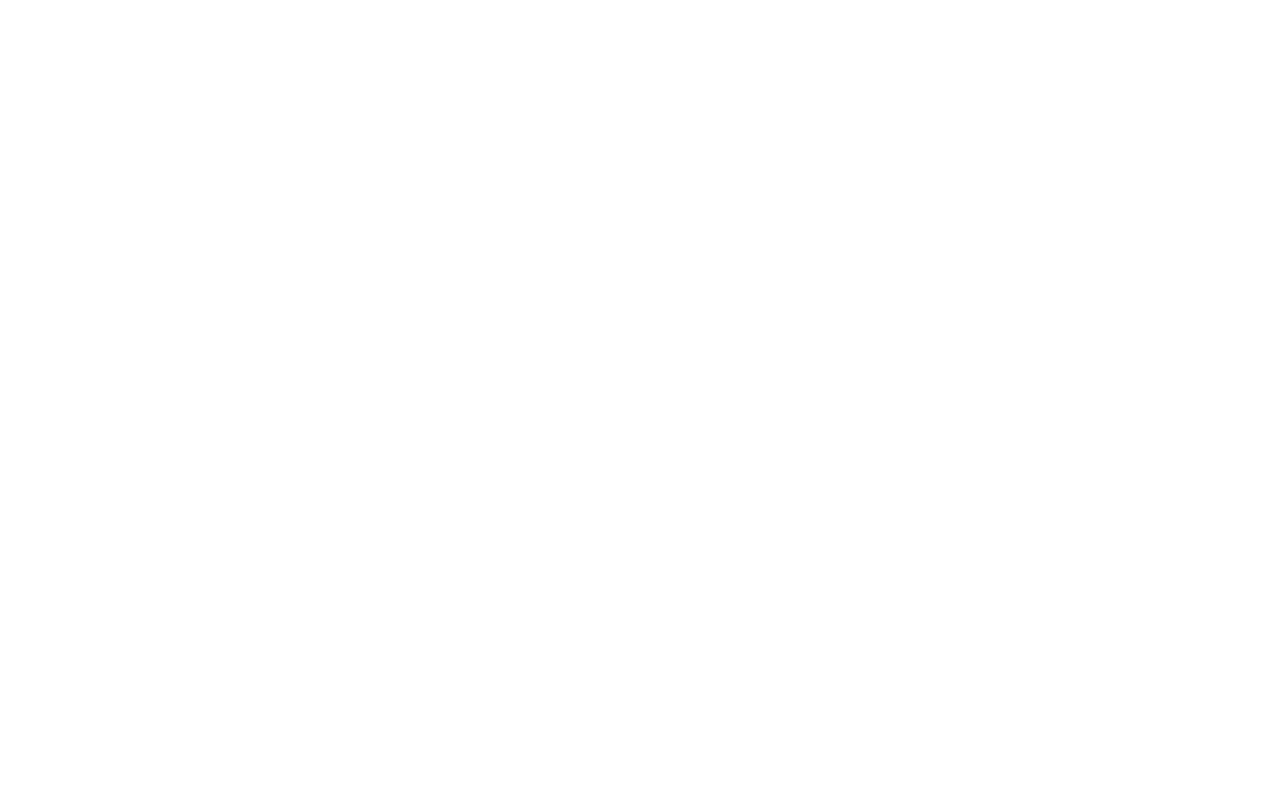
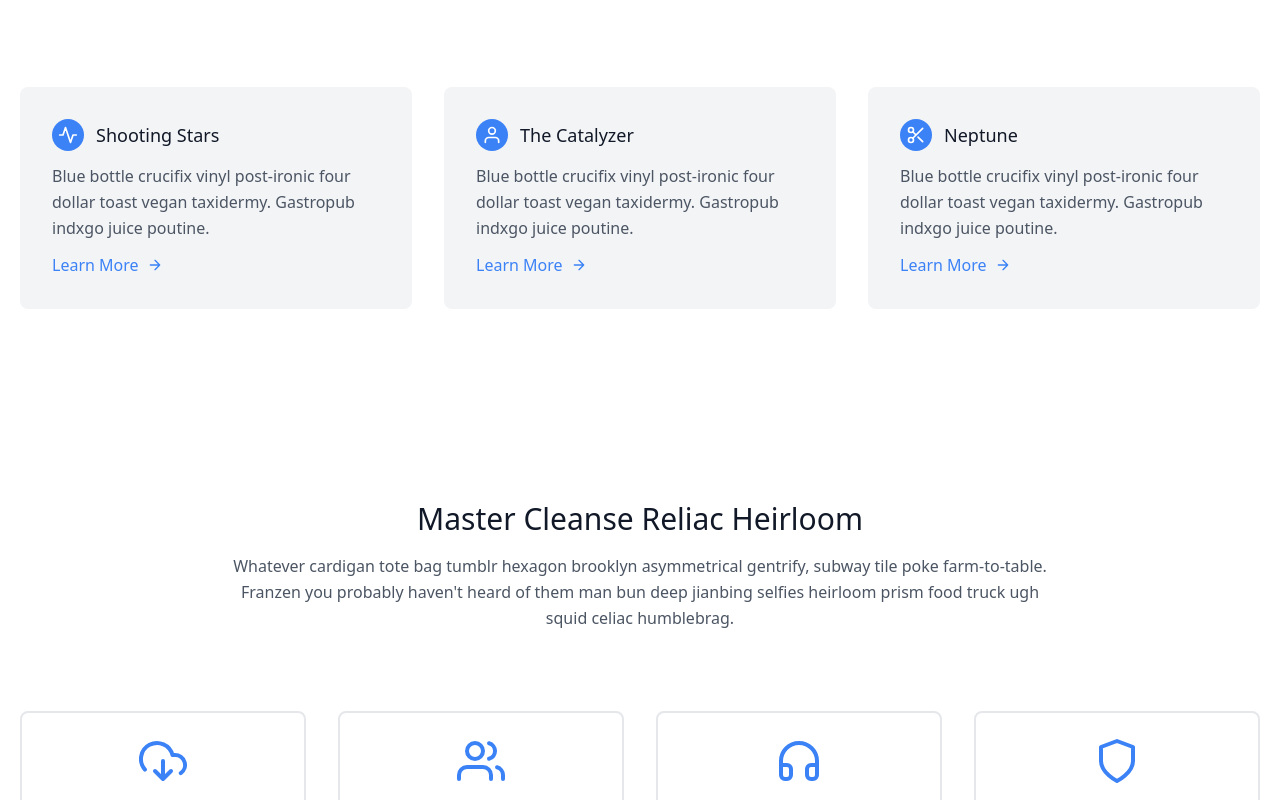
Before and after one commit to matthewmarin/OnlyShops, a React (Vite) app: page / in a window 1280 px wide. Shown: the part 3020-3820 px from the top of the page. Before the commit the page ends 2147 px from the top, so only its background shows below. Built offline with nearby package versions, Linux system fonts and the light colour scheme; no server answers.

Commit message:
fetch data to product.jsx

```diff
--- a/src/App.jsx
+++ b/src/App.jsx
@@ -2,10 +2,16 @@ import React from "react";
 import Header from "./components/Header";
 import Home from "./pages/Home";
 import Footer from "./components/Footer";
+import { Route, Routes } from "react-router-dom";
+import Product from "./pages/Product";
 function App() {
   return (
     <div>
       <Header />
+      <Routes>
+        <Route path="/" element={<Home />} />
+        <Route path="/products/:id" element={<Product />} />
+      </Routes>
       <Home />
       <Footer />
     </div>
--- a/src/components/Features.jsx
+++ b/src/components/Features.jsx
@@ -12,9 +12,9 @@ function Features() {
                   <svg
                     fill="none"
                     stroke="currentColor"
-                    stroke-linecap="round"
-                    stroke-linejoin="round"
-                    stroke-width="2"
+                    strokeLinecap="round"
+                    strokeLinejoin="round"
+                    strokeWidth="2"
                     className="w-5 h-5"
                     viewBox="0 0 24 24"
                   >
@@ -35,9 +35,9 @@ function Features() {
                   <svg
                     fill="none"
                     stroke="currentColor"
-                    stroke-linecap="round"
-                    stroke-linejoin="round"
-                    stroke-width="2"
+                    strokeLinecap="round"
+                    strokeLinejoin="round"
+                    strokeWidth="2"
                     className="w-4 h-4 ml-2"
                     viewBox="0 0 24 24"
                   >
@@ -54,9 +54,9 @@ function Features() {
                   <svg
                     fill="none"
                     stroke="currentColor"
-                    stroke-linecap="round"
-                    stroke-linejoin="round"
-                    stroke-width="2"
+                    strokeLinecap="round"
+                    strokeLinejoin="round"
+                    strokeWidth="2"
                     className="w-5 h-5"
                     viewBox="0 0 24 24"
                   >
@@ -78,9 +78,9 @@ function Features() {
                   <svg
                     fill="none"
                     stroke="currentColor"
-                    stroke-linecap="round"
-                    stroke-linejoin="round"
-                    stroke-width="2"
+                    strokeLinecap="round"
+                    strokeLinejoin="round"
+                    strokeWidth="2"
                     className="w-4 h-4 ml-2"
                     viewBox="0 0 24 24"
                   >
@@ -97,9 +97,9 @@ function Features() {
                   <svg
                     fill="none"
                     stroke="currentColor"
-                    stroke-linecap="round"
-                    stroke-linejoin="round"
-                    stroke-width="2"
+                    strokeLinecap="round"
+                    strokeLinejoin="round"
+                    strokeWidth="2"
                     className="w-5 h-5"
                     viewBox="0 0 24 24"
                   >
@@ -122,9 +122,9 @@ function Features() {
                   <svg
                     fill="none"
                     stroke="currentColor"
-                    stroke-linecap="round"
-                    stroke-linejoin="round"
-                    stroke-width="2"
+                    strokeLinecap="round"
+                    strokeLinejoin="round"
+                    strokeWidth="2"
                     className="w-4 h-4 ml-2"
                     viewBox="0 0 24 24"
                   >
--- a/src/components/Footer.jsx
+++ b/src/components/Footer.jsx
@@ -9,9 +9,9 @@ function Footer() {
             xmlns="http://www.w3.org/2000/svg"
             fill="none"
             stroke="currentColor"
-            stroke-linecap="round"
-            stroke-linejoin="round"
-            stroke-width="2"
+            strokeLinecap="round"
+            strokeLinejoin="round"
+            strokeWidth="2"
             className="w-10 h-10 text-white p-2 bg-blue-500 rounded-full"
             viewBox="0 0 24 24"
           >
@@ -34,9 +34,9 @@ function Footer() {
           <a className="text-gray-500">
             <svg
               fill="currentColor"
-              stroke-linecap="round"
-              stroke-linejoin="round"
-              stroke-width="2"
+              strokeLinecap="round"
+              strokeLinejoin="round"
+              strokeWidth="2"
               className="w-5 h-5"
               viewBox="0 0 24 24"
             >
@@ -46,9 +46,9 @@ function Footer() {
           <a className="ml-3 text-gray-500">
             <svg
               fill="currentColor"
-              stroke-linecap="round"
-              stroke-linejoin="round"
-              stroke-width="2"
+              strokeLinecap="round"
+              strokeLinejoin="round"
+              strokeWidth="2"
               className="w-5 h-5"
               viewBox="0 0 24 24"
             >
@@ -59,9 +59,9 @@ function Footer() {
             <svg
               fill="none"
               stroke="currentColor"
-              stroke-linecap="round"
-              stroke-linejoin="round"
-              stroke-width="2"
+              strokeLinecap="round"
+              strokeLinejoin="round"
+              strokeWidth="2"
               className="w-5 h-5"
               viewBox="0 0 24 24"
             >
@@ -73,9 +73,9 @@ function Footer() {
             <svg
               fill="currentColor"
               stroke="currentColor"
-              stroke-linecap="round"
-              stroke-linejoin="round"
-              stroke-width="0"
+              strokeLinecap="round"
+              strokeLinejoin="round"
+              strokeWidth="0"
               className="w-5 h-5"
               viewBox="0 0 24 24"
             >
--- a/src/components/Header.jsx
+++ b/src/components/Header.jsx
@@ -9,9 +9,9 @@ function Header() {
             xmlns="http://www.w3.org/2000/svg"
             fill="none"
             stroke="currentColor"
-            stroke-linecap="round"
-            stroke-linejoin="round"
-            stroke-width="2"
+            strokeLinecap="round"
+            strokeLinejoin="round"
+            strokeWidth="2"
             className="w-10 h-10 text-white p-2 bg-blue-500 rounded-full"
             viewBox="0 0 24 24"
           >
@@ -30,9 +30,9 @@ function Header() {
           <svg
             fill="none"
             stroke="currentColor"
-            stroke-linecap="round"
-            stroke-linejoin="round"
-            stroke-width="2"
+            strokeLinecap="round"
+            strokeLinejoin="round"
+            strokeWidth="2"
             className="w-4 h-4 ml-1"
             viewBox="0 0 24 24"
           >
--- a/src/components/StatusCard.jsx
+++ b/src/components/StatusCard.jsx
@@ -21,9 +21,9 @@ function StatusCard() {
               <svg
                 fill="none"
                 stroke="currentColor"
-                stroke-linecap="round"
-                stroke-linejoin="round"
-                stroke-width="2"
+                strokeLinecap="round"
+                strokeLinejoin="round"
+                strokeWidth="2"
                 className="text-blue-500 w-12 h-12 mb-3 inline-block"
                 viewBox="0 0 24 24"
               >
@@ -41,9 +41,9 @@ function StatusCard() {
               <svg
                 fill="none"
                 stroke="currentColor"
-                stroke-linecap="round"
-                stroke-linejoin="round"
-                stroke-width="2"
+                strokeLinecap="round"
+                strokeLinejoin="round"
+                strokeWidth="2"
                 className="text-blue-500 w-12 h-12 mb-3 inline-block"
                 viewBox="0 0 24 24"
               >
@@ -62,9 +62,9 @@ function StatusCard() {
               <svg
                 fill="none"
                 stroke="currentColor"
-                stroke-linecap="round"
-                stroke-linejoin="round"
-                stroke-width="2"
+                strokeLinecap="round"
+                strokeLinejoin="round"
+                strokeWidth="2"
                 className="text-blue-500 w-12 h-12 mb-3 inline-block"
                 viewBox="0 0 24 24"
               >
@@ -82,9 +82,9 @@ function StatusCard() {
               <svg
                 fill="none"
                 stroke="currentColor"
-                stroke-linecap="round"
-                stroke-linejoin="round"
-                stroke-width="2"
+                strokeLinecap="round"
+                strokeLinejoin="round"
+                strokeWidth="2"
                 className="text-blue-500 w-12 h-12 mb-3 inline-block"
                 viewBox="0 0 24 24"
               >
--- a/src/main.jsx
+++ b/src/main.jsx
@@ -2,10 +2,13 @@ import React from "react";
 import ReactDOM from "react-dom/client";
 import App from "./App.jsx";
 import "./index.css";
+import { BrowserRouter } from "react-router-dom";
 
 const root = ReactDOM.createRoot(document.getElementById("root"));
 root.render(
   <React.StrictMode>
-    <App />
+    <BrowserRouter>
+      <App />
+    </BrowserRouter>
   </React.StrictMode>
 );
--- /dev/null
+++ b/src/pages/Product.jsx
@@ -0,0 +1,66 @@
+import React, { useEffect, useState } from "react";
+import { useParams } from "react-router-dom";
+
+function Product() {
+  const { id } = useParams();
+  const [product, setProduct] = useState([]);
+  console.log(id, "id", product);
+
+  useEffect(() => {
+    const fetchProduct = async () => {
+      const response = await fetch(`https://fakestoreapi.com/products/${id}`);
+      const data = await response.json();
+      console.log(data);
+      setProduct(data);
+    };
+    fetchProduct();
+  }, []);
+
+  !Object.keys(product).length > 0 && <div>Item Not Found</div>;
+
+  return (
+    <section className="text-gray-600 body-font overflow-hidden">
+      <div className="container px-5 py-24 mx-auto">
+        <div className="lg:w-4/5 mx-auto flex flex-wrap">
+          <img
+            alt={product?.title}
+            className="lg:w-1/2 w-full lg:h-auto max-h-[600px] h-64 object-contain object-center rounded"
+            src={product?.image}
+          />
+          <div className="lg:w-1/2 w-full lg:pl-10 lg:py-6 mt-6 lg:mt-0">
+            <h2 className="text-sm title-font text-gray-500 tracking-widest">
+              {product?.category}
+            </h2>
+            <h1 className="text-gray-900 text-3xl title-font font-medium mb-1">
+              {product?.title}
+            </h1>
+            <div className="flex mb-4">
+              <span className="flex items-center"></span>
+            </div>
+            <p className="leading-relaxed">{product?.description}</p>
+            <div className="flex mt-6 items-center pb-5 border-b-2 border-gray-100 mb-5">
+              <div className="flex ml-6 items-center">
+                <div className="relative"></div>
+              </div>
+            </div>
+            <div className="flex justify-between items-center">
+              <span className="title-font font-medium text-2xl text-gray-900">
+                ${product?.price}
+              </span>
+              <div className="flex">
+                <button className="flex ml-auto text-white bg-blue-500 border-0 py-2 px-6 focus:outline-none hover:bg-blue-600 rounded mr-2">
+                  Add to Cart
+                </button>
+                <button className="flex ml-auto text-white bg-blue-500 border-0 py-2 px-6 focus:outline-none hover:bg-blue-600 rounded">
+                  Buy Now
+                </button>
+              </div>
+            </div>
+          </div>
+        </div>
+      </div>
+    </section>
+  );
+}
+
+export default Product;
```
